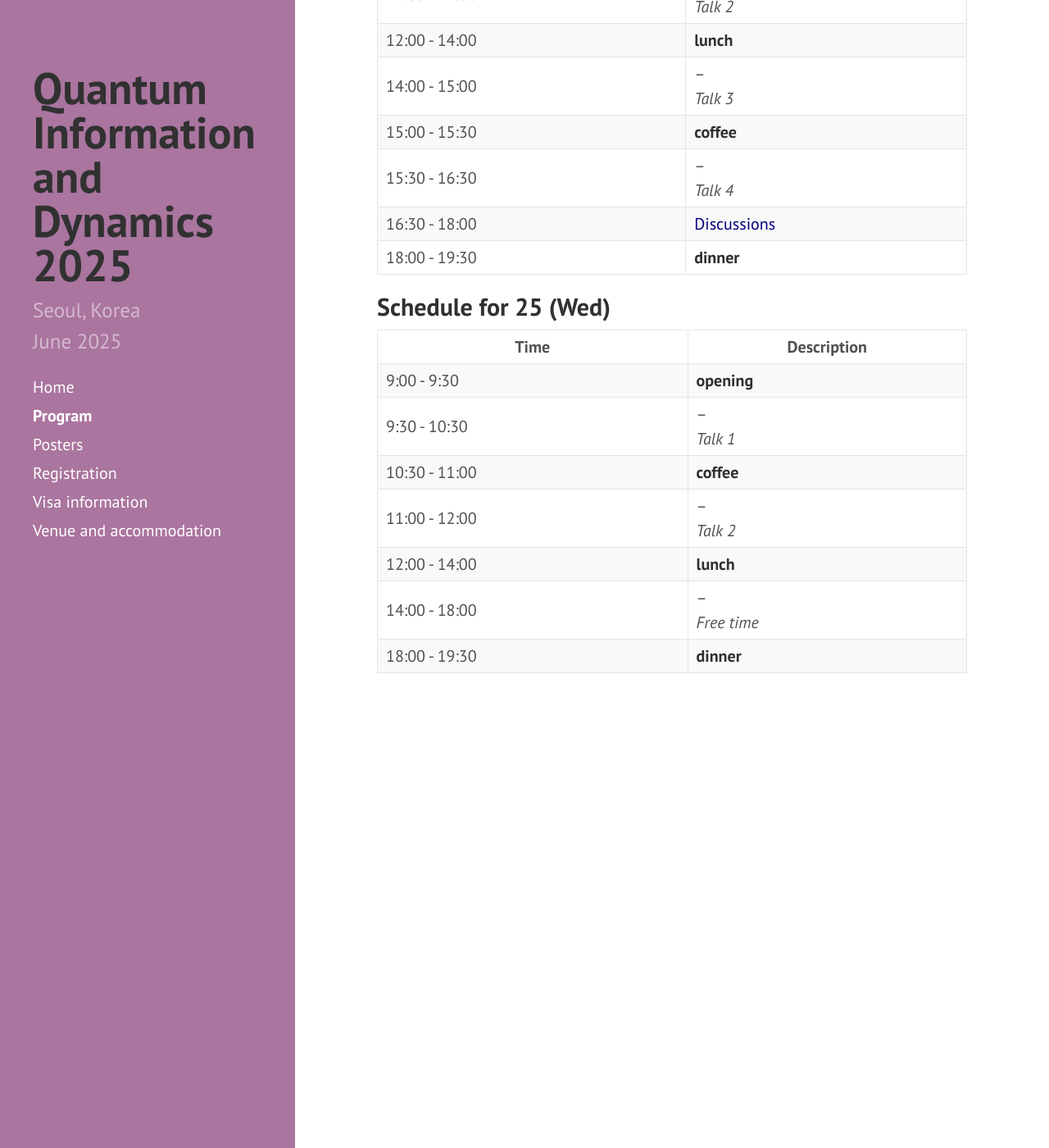
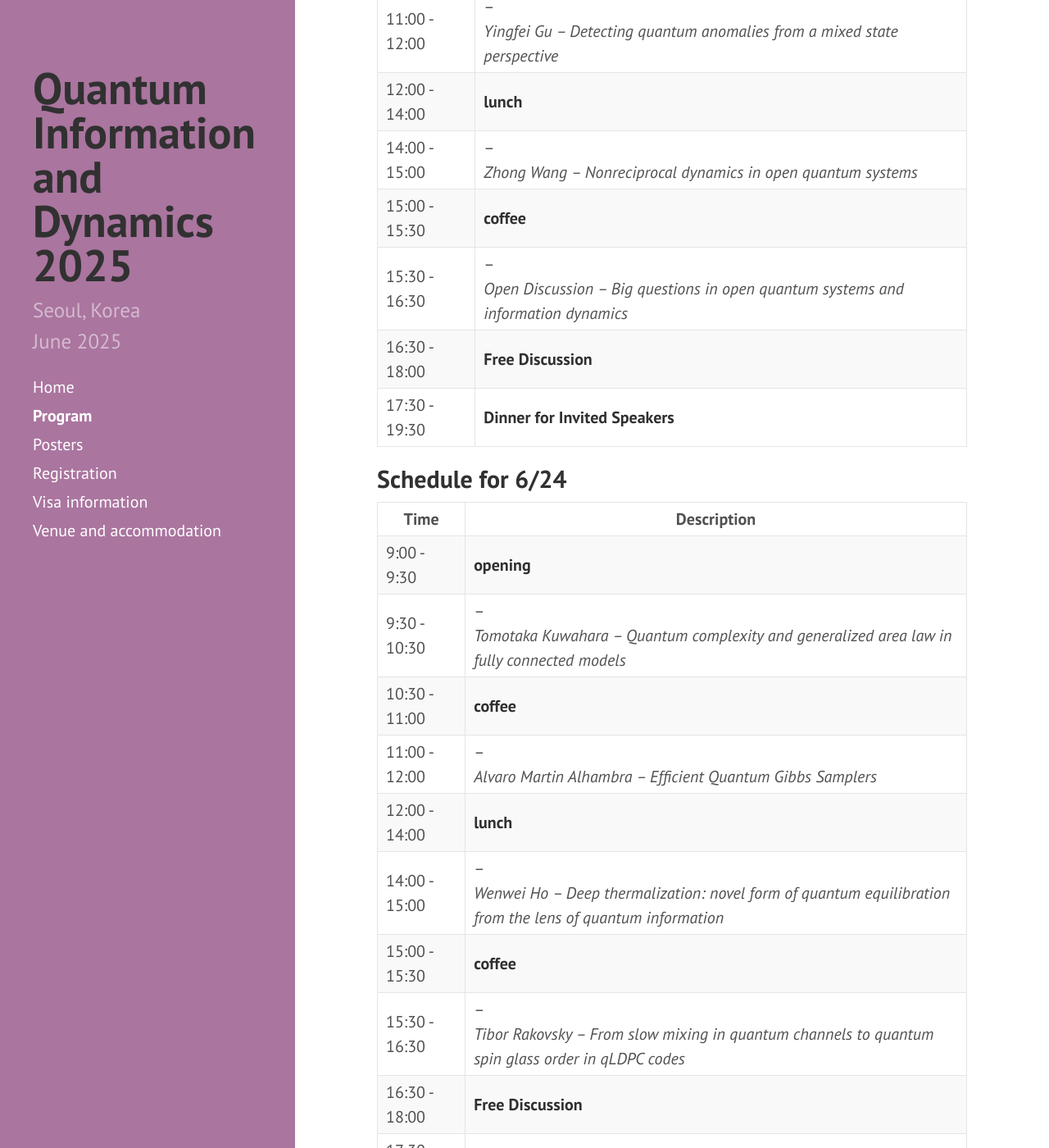
Before and after one commit to yeon-lee/yeon-lee.github.io, a Jekyll site: the page built from program.md, in a window 1280 px wide and 1400 px high, scrolled down 435 px. Shown: the whole window at 82% size. Built offline with Jekyll 4.4.1, drawn with Linux system fonts in a browser that asks for light colours; nearby versions of some CDN libraries; some of the changed text lies outside the part shown.

Commit message:
Update program.md

```diff
--- a/program.md
+++ b/program.md
@@ -9,22 +9,37 @@ order: 2
 <img src="Time_table_v4.png" width="750"/>
 -->
 
-## Schedule for 23-24, 26-27 (Mon,Tue,Thu,Fri)
+## Schedule for 6/23
 
 | Time | Description |
 |--- |--- |
 | 9:00 - 9:30   | **opening**                          |
-| 9:30 - 10:30  | -- <br /><i> Talk 1 </i> |
+| 9:30 - 10:30  | -- <br /><i> Zijian Wang -- Fractional quantum hall states under decoherence </i> |
 | 10:30 - 11:00 | **coffee**                           |
-| 11:00 - 12:00 | -- <br /><i> Talk 2 </i> |
+| 11:00 - 12:00 | -- <br /><i> Yingfei Gu -- Detecting quantum anomalies from a mixed state perspective </i> |
 | 12:00 - 14:00 | **lunch**                            |
-| 14:00 - 15:00 | -- <br /><i> Talk 3 </i> |
+| 14:00 - 15:00 | -- <br /><i> Zhong Wang -- Nonreciprocal dynamics in open quantum systems </i> |
 | 15:00 - 15:30 | **coffee**
-| 15:30 - 16:30 | -- <br /><i> Talk 4 </i> |
-| 16:30 - 18:00 | <span class="p-invited"> Discussions </span> |
-| 18:00 - 19:30 | **dinner**
+| 15:30 - 16:30 | -- <br /><i> Open Discussion – Big questions in open quantum systems and information dynamics </i> |
+| 16:30 - 18:00 | **Free Discussion**
+| 17:30 - 19:30 | **Dinner for Invited Speakers**
 
-## Schedule for 25 (Wed)
+## Schedule for 6/24
+
+| Time | Description |
+|--- |--- |
+| 9:00 - 9:30   | **opening**                          |
+| 9:30 - 10:30  | -- <br /><i> Tomotaka Kuwahara -- Quantum complexity and generalized area law in fully connected models </i> |
+| 10:30 - 11:00 | **coffee**                           |
+| 11:00 - 12:00 | -- <br /><i> Alvaro Martin Alhambra -- Efficient Quantum Gibbs Samplers </i> |
+| 12:00 - 14:00 | **lunch**                            |
+| 14:00 - 15:00 | -- <br /><i> Wenwei Ho -- Deep thermalization: novel form of quantum equilibration from the lens of quantum information </i> |
+| 15:00 - 15:30 | **coffee**
+| 15:30 - 16:30 | -- <br /><i> Tibor Rakovsky -- From slow mixing in quantum channels to quantum spin glass order in qLDPC codes </i> |
+| 16:30 - 18:00 | **Free Discussion**
+| 17:30 - 19:30 | **Dinner for Invited Speakers**
+
+## Schedule for 27 (Fri)
 
 | Time | Description |
 |--- |--- |
```
